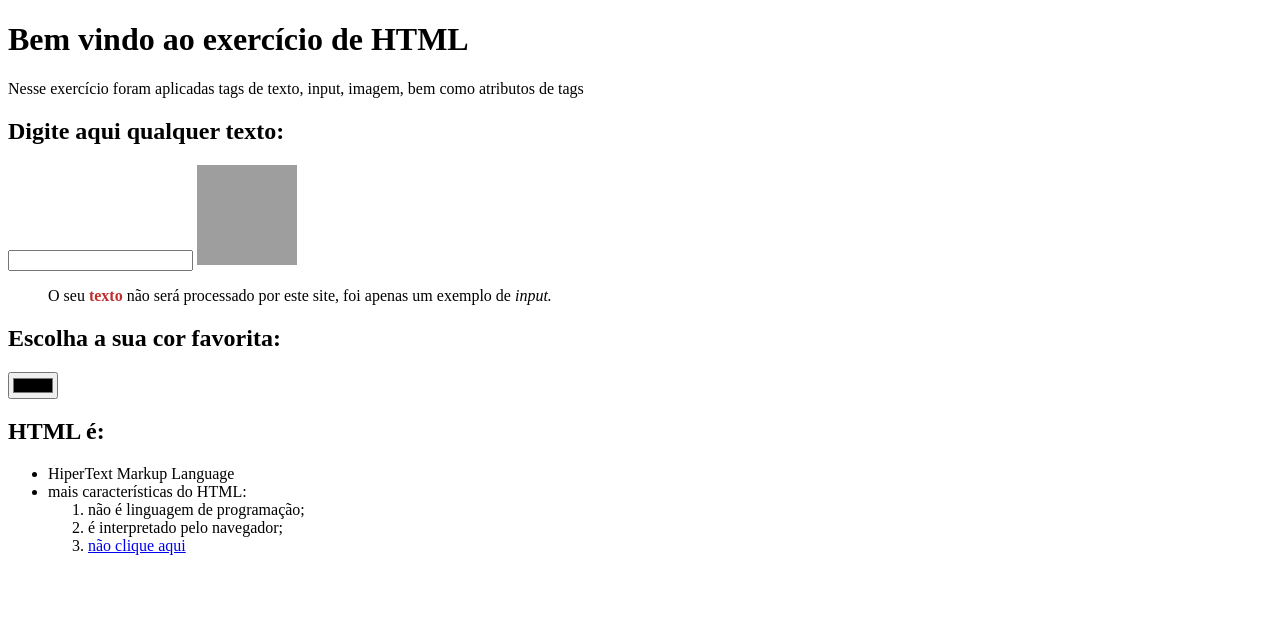
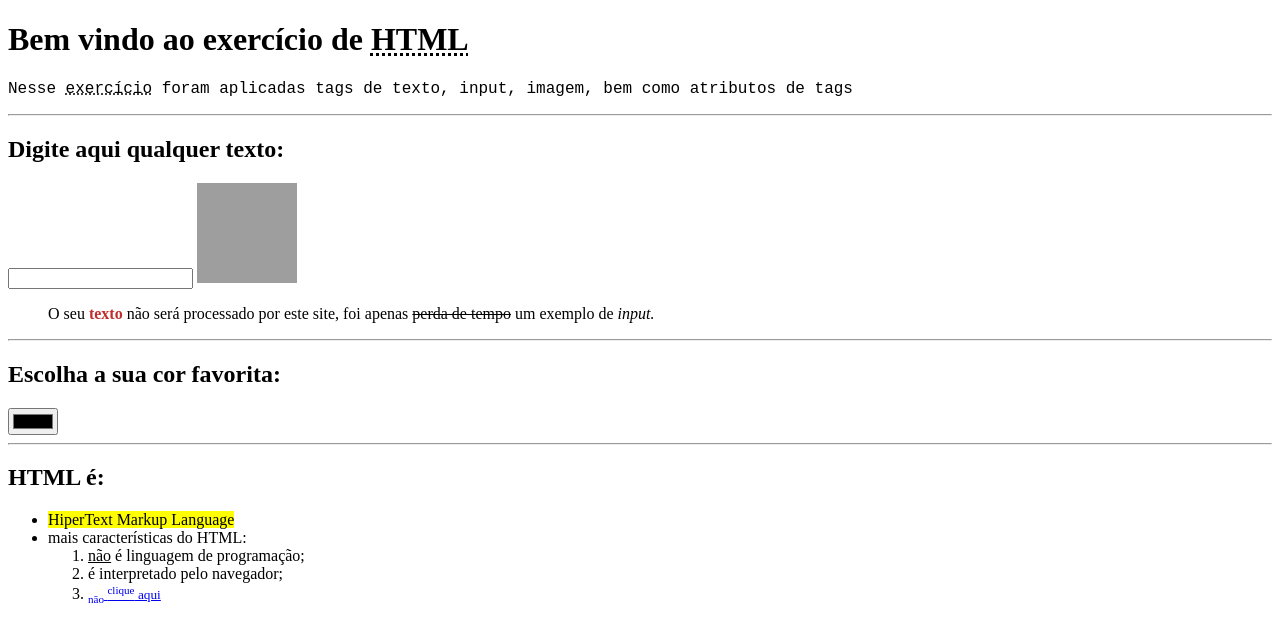
Before and after one commit to rafaelctorres/Html-Basico, a plain HTML site: page index.html in a window 1280 px wide. Drawn offline with Linux system fonts and the light colour scheme; grey boxes are pictures that could not be loaded.

Commit message:
Update index.html

```diff
--- a/index.html
+++ b/index.html
@@ -6,25 +6,28 @@
     </head>
 
     <body>
-        <h1>Bem vindo ao exercício de HTML</h1>
-        <p> Nesse exercício foram aplicadas tags de texto, input, imagem, bem como atributos de tags</p>
+        <h1>Bem vindo ao exercício de <abbr title="HyperText Markup Language">HTML</abbr></h1>
+        <p style="font-family: 'courier new'"> Nesse <abbr title="atividade">exercício</abbr> foram aplicadas tags de texto, input, imagem, bem como atributos de tags</p>
+        <hr>
         <h2>Digite aqui qualquer texto:</h2>
         <input type="text"/>
         <img width="100" height="100" src="https://thumbs.dreamstime.com/b/programador-do-homem-novo-que-trabalha-no-computador-com-c%C3%B3digo-na-tela-conceito-de-programa%C3%A7%C3%A3o-vetor-estudante-102846347.jpg" />
         <blockquote><p>
-            O seu <strong style="color:rgb(192, 46, 46)">texto</strong> não será processado por este site, foi apenas um exemplo
+            O seu <strong style="color:rgb(192, 46, 46)">texto</strong> não será processado por este site, foi apenas <del>perda de tempo</del> um exemplo
             de <i>input.</i>
         </p></blockquote>
+        <hr>
         <h2>Escolha a sua cor favorita:</h2>
         <input type="color">
+        <hr>
         <h2>HTML é:</h2>
         <ul>
-            <li>HiperText Markup Language</li>
+            <li><mark>HiperText Markup Language</mark></li>
             <li>mais características do HTML:</li>
             <ol>
-                <li>não é linguagem de programação; </li>
+                <li><u>não</u> é linguagem de programação; </li>
                 <li>é interpretado pelo navegador;</li>
-                <li><a href="armadilha.html" target="_blank" title="pode clicar, não é vírus">não clique aqui</a></li>
+                <li><a href="armadilha.html" target="_blank" title="pode clicar, não é vírus"><small><sub>não</sub> <sup>clique</sup> aqui</small></a></li>
             </ol>
         </ul>
     </body>
```
